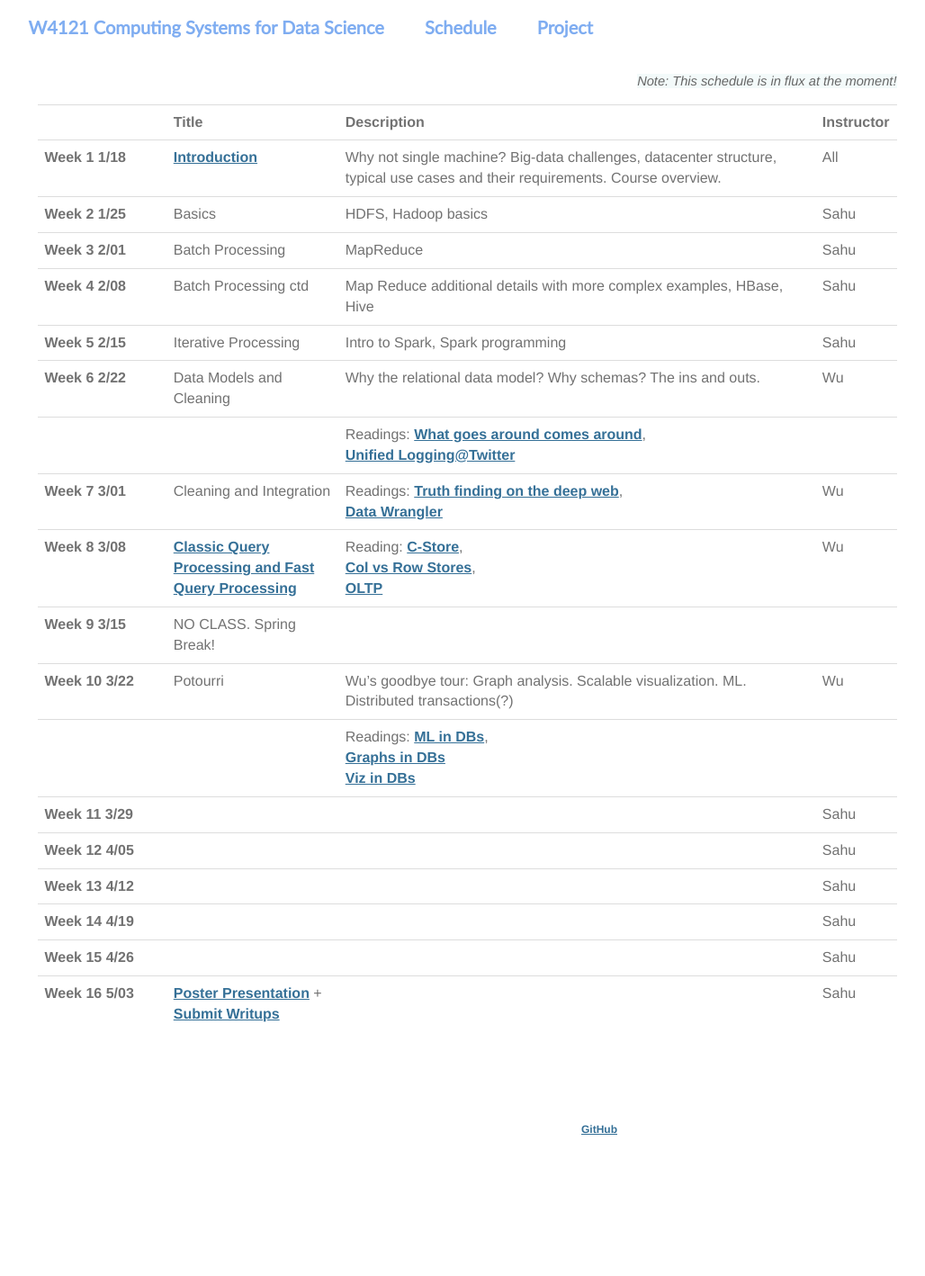
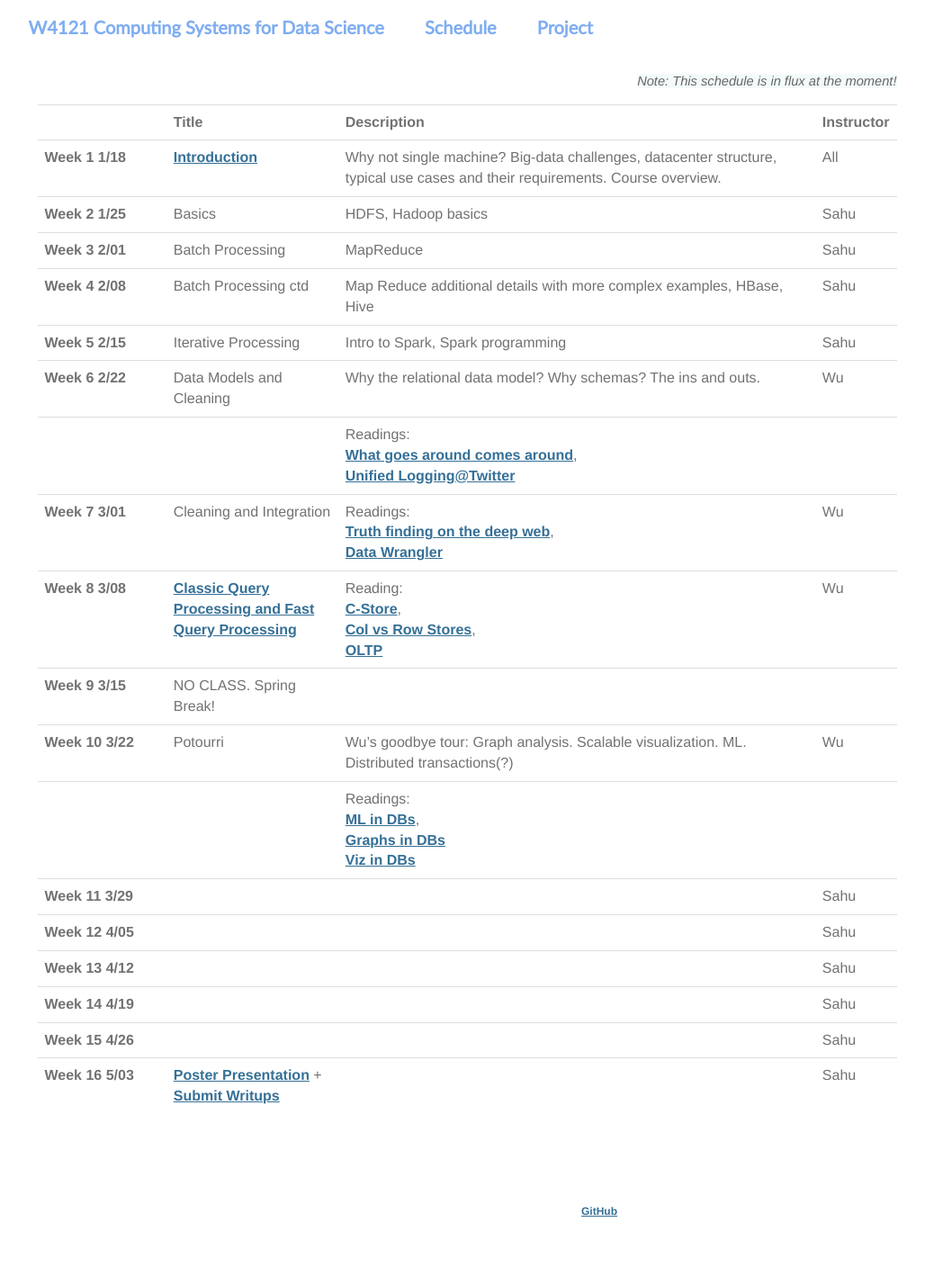
Before and after one commit to KnightMollo/w4121.github.io, a Jekyll site: the page built from schedule.md, in a window 1280 px wide. Shown: the whole page at 90% size, without its empty margins (121-1149 px from the left). Built offline with Jekyll 4.4.1, drawn with Linux system fonts in a browser that asks for light colours; before the commit the page ends 1327 px from its top, so only the background shows below that.

Commit message:
updated website

```diff
--- a/schedule.md
+++ b/schedule.md
@@ -29,12 +29,12 @@ title: Lectures
 | Week 4 2/08 |  Batch Processing ctd |  Map Reduce additional details with more complex examples, HBase, Hive | Sahu
 | Week 5 2/15 |  Iterative Processing | Intro to Spark, Spark programming |   Sahu
 | Week 6 2/22 |  Data Models and Cleaning |  Why the relational data model? Why schemas? The ins and outs. | Wu
-|        |                           |  Readings: [What goes around comes around](https://github.com/w4111/syllabus/blob/master/reading/goesaroundcomesaround.pdf), <br/> [Unified Logging@Twitter](https://cs.uwaterloo.ca/~jimmylin/publications/Lee_etal_VLDB2012.pdf) |
-| Week 7 3/01 |  Cleaning and Integration  | Readings: [Truth finding on the deep web](http://www.vldb.org/pvldb/vol6/p97-li.pdf), <br/> [Data Wrangler](http://vis.stanford.edu/papers/wrangler) | Wu
-| Week 8 3/08 |  [Classic Query Processing and Fast Query Processing](https://w4121.github.io/lectures/qproc-primer)  | Reading: [C-Store](http://db.csail.mit.edu/projects/cstore/vldb.pdf), <br/> [Col vs Row Stores](http://db.csail.mit.edu/projects/cstore/abadi-sigmod08.pdf), <br/> [OLTP](http://nms.csail.mit.edu/~stavros/pubs/OLTP_sigmod08.pdf) | Wu
+|        |                           |  Readings: <br/>[What goes around comes around](https://github.com/w4111/syllabus/blob/master/reading/goesaroundcomesaround.pdf), <br/> [Unified Logging@Twitter](https://cs.uwaterloo.ca/~jimmylin/publications/Lee_etal_VLDB2012.pdf) |
+| Week 7 3/01 |  Cleaning and Integration  | Readings: <br/>[Truth finding on the deep web](http://www.vldb.org/pvldb/vol6/p97-li.pdf), <br/> [Data Wrangler](http://vis.stanford.edu/papers/wrangler) | Wu
+| Week 8 3/08 |  [Classic Query Processing and Fast Query Processing](https://w4121.github.io/lectures/qproc-primer)  | Reading: <br/>[C-Store](http://db.csail.mit.edu/projects/cstore/vldb.pdf), <br/> [Col vs Row Stores](http://db.csail.mit.edu/projects/cstore/abadi-sigmod08.pdf), <br/> [OLTP](http://nms.csail.mit.edu/~stavros/pubs/OLTP_sigmod08.pdf) | Wu
 | Week 9 3/15 | NO CLASS.  Spring Break!
 | Week 10 3/22 | Potourri  | Wu's goodbye tour: Graph analysis. Scalable visualization. ML. Distributed transactions(?) | Wu
-|        |                           |  Readings: [ML in DBs](http://vldb.org/pvldb/vol5/p1700_joehellerstein_vldb2012.pdf), <br/> [Graphs in DBs](http://pages.cs.wisc.edu/~jignesh/publ/Grail.pdf)<br/>[Viz in DBs](http://sirrice.github.io/files/papers/ermac-vldb14.pdf) |
+|        |                           |  Readings: <br/>[ML in DBs](http://vldb.org/pvldb/vol5/p1700_joehellerstein_vldb2012.pdf), <br/> [Graphs in DBs](http://pages.cs.wisc.edu/~jignesh/publ/Grail.pdf)<br/>[Viz in DBs](http://sirrice.github.io/files/papers/ermac-vldb14.pdf) |
 | Week 11 3/29 |   | | Sahu
 | Week 12 4/05 |   | | Sahu
 | Week 13 4/12 |   | | Sahu
```
